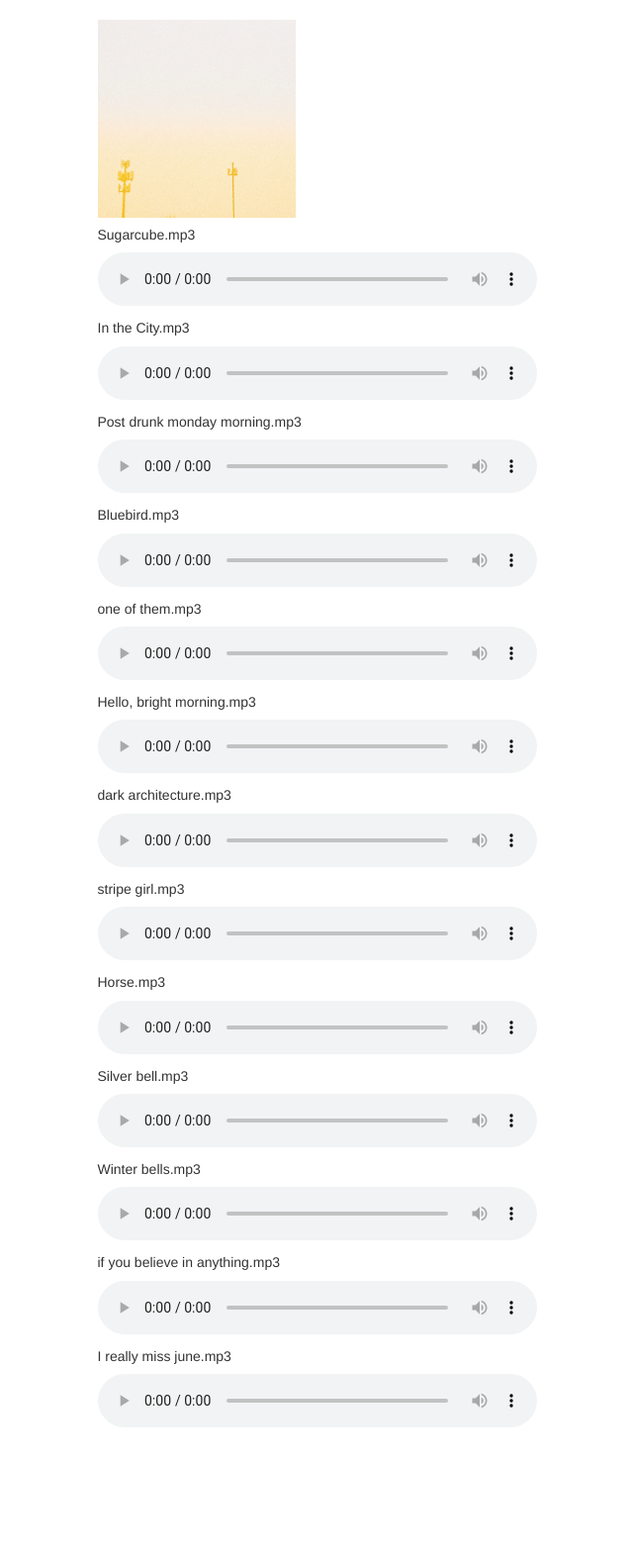
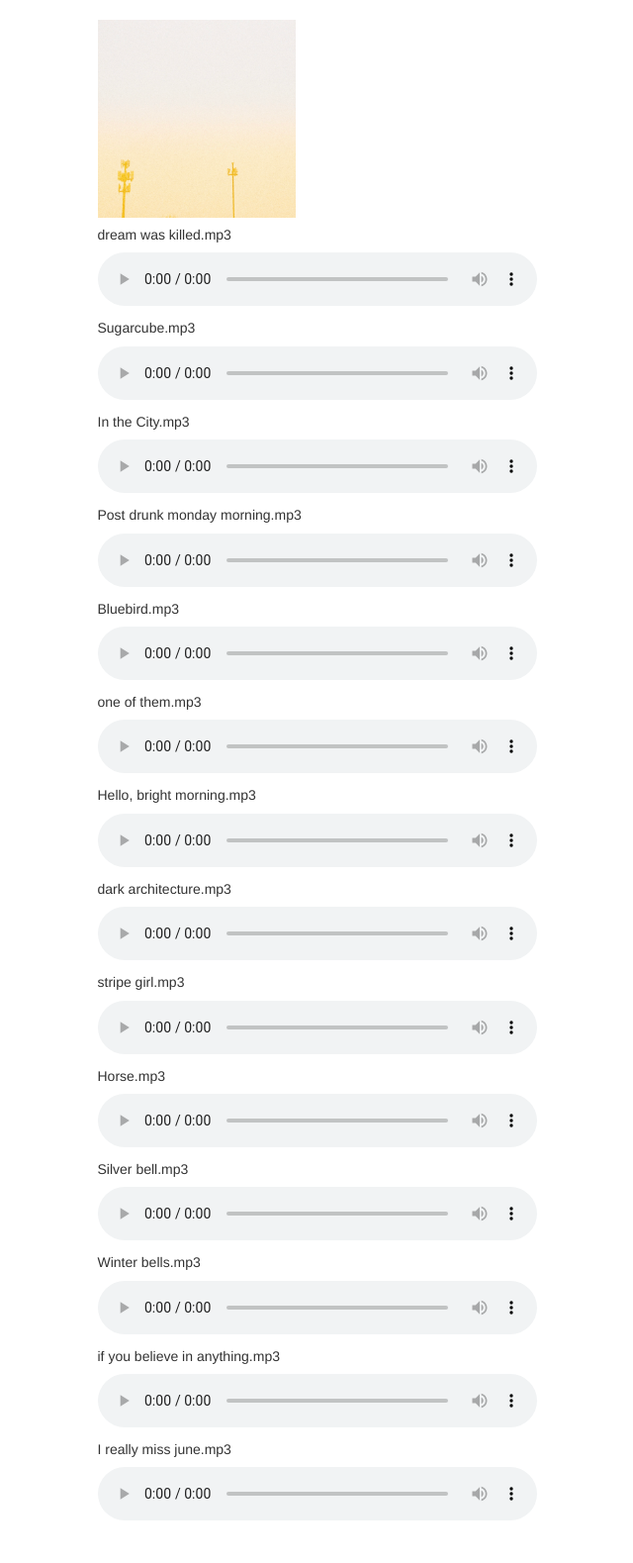
Before and after one commit to jusbrink/psite, a Flask app: template templates/demos-b.html in a window 1280 px wide. Shown: the whole page at 99% size, without its empty margins (264-904 px from the left). Before the commit the page ends 1442 px from the top, so only its background shows below. Run offline with Flask 3, Linux system fonts and the light colour scheme; the template is opened without the code that fills it, so the values that code supplies are empty; some web fonts are replaced.

Commit message:
Update demos-b.html

```diff
--- a/templates/demos-b.html
+++ b/templates/demos-b.html
@@ -32,6 +32,11 @@
 			<div class="col-md-6 text-left">
 				<h2> </h2>
 				<img src="../static/images/towers.jpg" width="200" class="left"></img>
+				<h5>dream was killed.mp3</h5>
+				<audio controls>
+					<source src="../static/audio/dream was killed.mp3" type="audio/mpeg">
+					Your browser does not support the audio tag.
+				</audio>
 				<h5>Sugarcube.mp3</h5>
 				<audio controls>
 					<source src="../static/audio/Sugarcube (1).mp3" type="audio/mpeg">
```
